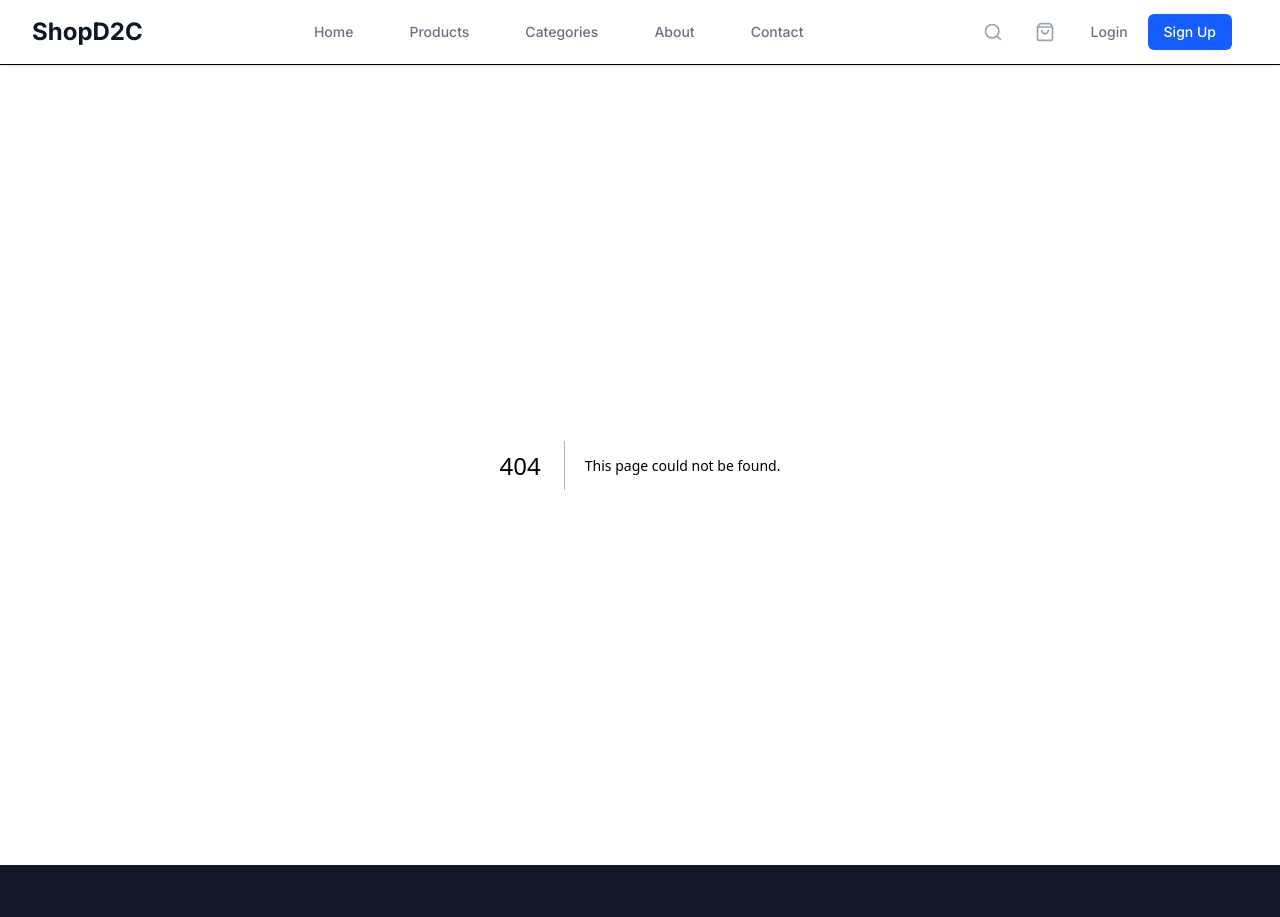
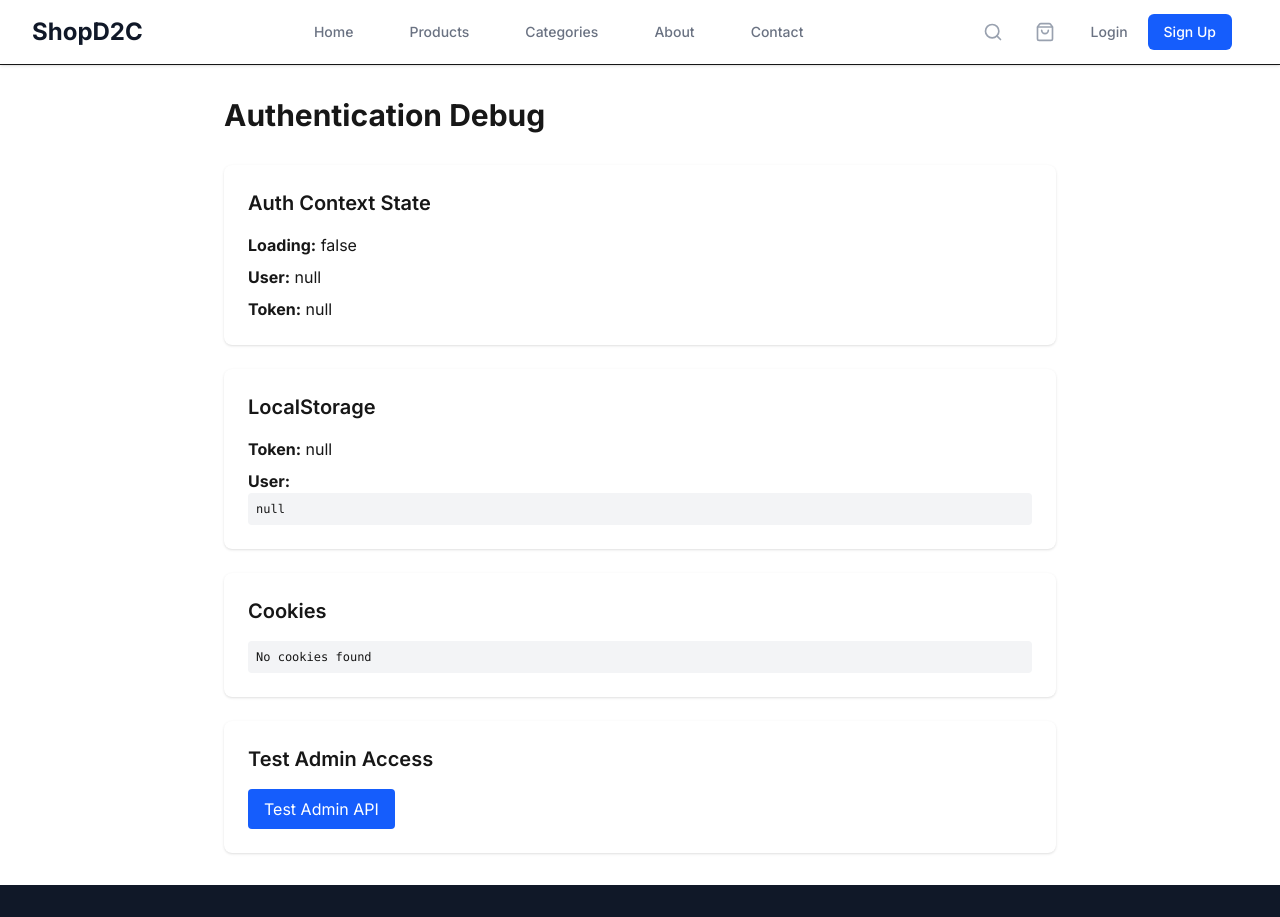
Before and after one commit to ayushbahuguna/crafts-ecommerce, a Next.js app: page /debug-auth in a window 1280 px wide. Before the commit this address had no page. Shown: the top 917 px of the page. Built offline with nearby package versions, Linux system fonts and the light colour scheme.

Commit message:
debug: add debug page for authentication troubleshooting

```diff
--- /dev/null
+++ b/src/app/debug-auth/page.tsx
@@ -0,0 +1,78 @@
+'use client'
+
+import { useAuth } from '@/contexts/AuthContext'
+import { useEffect, useState } from 'react'
+
+export default function DebugAuthPage() {
+  const { user, token, loading } = useAuth()
+  const [cookies, setCookies] = useState<string>('')
+  const [localStorage, setLocalStorage] = useState<{ token: string | null, user: string | null }>({
+    token: null,
+    user: null
+  })
+
+  useEffect(() => {
+    // Get cookies
+    setCookies(document.cookie)
+
+    // Get localStorage
+    setLocalStorage({
+      token: window.localStorage.getItem('auth-token'),
+      user: window.localStorage.getItem('auth-user')
+    })
+  }, [])
+
+  if (loading) {
+    return <div className="p-8">Loading...</div>
+  }
+
+  return (
+    <div className="max-w-4xl mx-auto p-8">
+      <h1 className="text-3xl font-bold mb-8">Authentication Debug</h1>
+
+      <div className="space-y-6">
+        <div className="bg-white p-6 rounded-lg shadow">
+          <h2 className="text-xl font-semibold mb-4">Auth Context State</h2>
+          <div className="space-y-2">
+            <p><strong>Loading:</strong> {loading.toString()}</p>
+            <p><strong>User:</strong> {user ? JSON.stringify(user, null, 2) : 'null'}</p>
+            <p><strong>Token:</strong> {token ? `${token.substring(0, 20)}...` : 'null'}</p>
+          </div>
+        </div>
+
+        <div className="bg-white p-6 rounded-lg shadow">
+          <h2 className="text-xl font-semibold mb-4">LocalStorage</h2>
+          <div className="space-y-2">
+            <p><strong>Token:</strong> {localStorage.token ? `${localStorage.token.substring(0, 20)}...` : 'null'}</p>
+            <p><strong>User:</strong> <pre className="text-xs bg-gray-100 p-2 rounded">{localStorage.user || 'null'}</pre></p>
+          </div>
+        </div>
+
+        <div className="bg-white p-6 rounded-lg shadow">
+          <h2 className="text-xl font-semibold mb-4">Cookies</h2>
+          <pre className="text-xs bg-gray-100 p-2 rounded overflow-auto">
+            {cookies || 'No cookies found'}
+          </pre>
+        </div>
+
+        <div className="bg-white p-6 rounded-lg shadow">
+          <h2 className="text-xl font-semibold mb-4">Test Admin Access</h2>
+          <button
+            onClick={async () => {
+              try {
+                const response = await fetch('/api/admin/products')
+                const data = await response.json()
+                alert(`API Response: ${JSON.stringify(data, null, 2)}`)
+              } catch (error) {
+                alert(`Error: ${error}`)
+              }
+            }}
+            className="bg-blue-600 text-white px-4 py-2 rounded hover:bg-blue-700"
+          >
+            Test Admin API
+          </button>
+        </div>
+      </div>
+    </div>
+  )
+}
```
